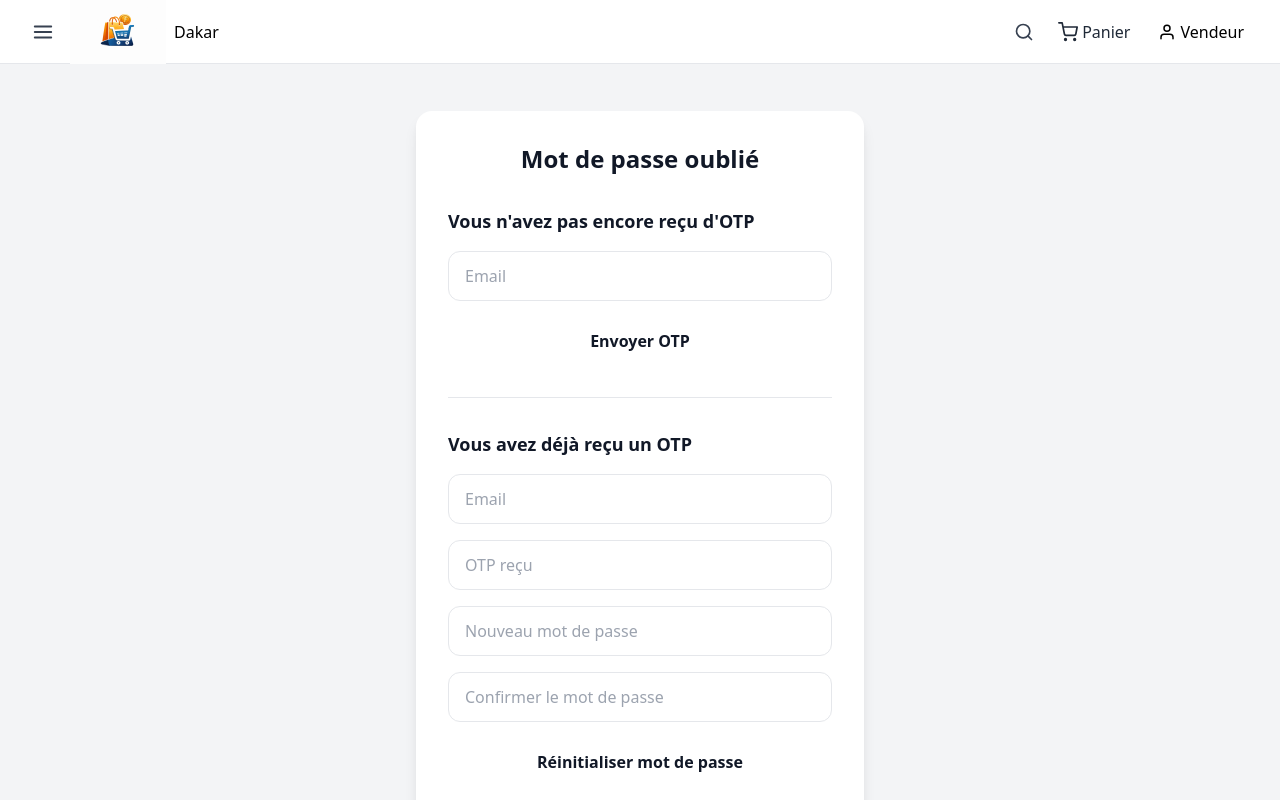
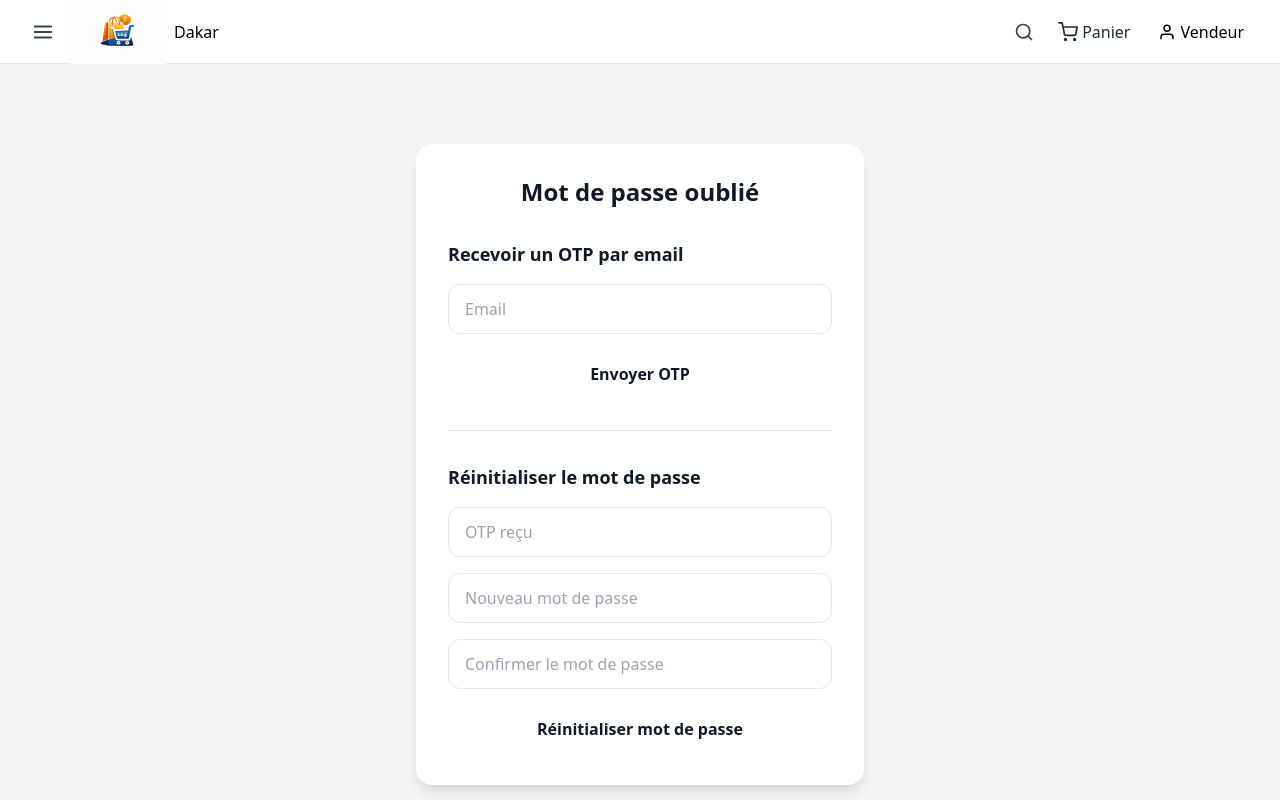
Before and after one commit to diabsking/Dakarbusinesse, a React (Vite) app in the folder frontend/: page /mot-de-passe-oublie in a window 1280 px wide. Shown: the top 800 px of the page. Built offline with nearby package versions, Linux system fonts and the light colour scheme.

Commit message:
corriger

```diff
--- a/frontend/src/pages/MotDePasseOublie.jsx
+++ b/frontend/src/pages/MotDePasseOublie.jsx
@@ -1,7 +1,5 @@
 import { useState } from "react";
-import axios from "axios";
 import api from "../services/api";
-
 
 export default function MotDePasseOublie() {
   const [email, setEmail] = useState("");
@@ -84,7 +82,7 @@ await api.post("/api/vendeur/auth/reset-password", {
             FORMULAIRE ENVOYER OTP
         ====================== */}
         <form onSubmit={envoyerOtp} className="space-y-4">
-          <h2 className="font-semibold text-lg">Vous n'avez pas encore reçu d'OTP</h2>
+          <h2 className="font-semibold text-lg">Recevoir un OTP par email</h2>
           <input
             type="email"
             placeholder="Email"
@@ -103,17 +101,10 @@ await api.post("/api/vendeur/auth/reset-password", {
         <hr className="my-4" />
 
         {/* ======================
-            FORMULAIRE VALIDER OTP + RESET
+            FORMULAIRE RESET MDP
         ====================== */}
         <form onSubmit={resetAvecOtp} className="space-y-4">
-          <h2 className="font-semibold text-lg">Vous avez déjà reçu un OTP</h2>
-          <input
-            type="email"
-            placeholder="Email"
-            value={email}
-            onChange={(e) => setEmail(e.target.value)}
-            className="w-full px-4 py-3 border rounded-xl"
-          />
+          <h2 className="font-semibold text-lg">Réinitialiser le mot de passe</h2>
           <input
             type="text"
             placeholder="OTP reçu"
--- a/frontend/src/pages/SpaceVendeur.jsx
+++ b/frontend/src/pages/SpaceVendeur.jsx
@@ -347,22 +347,6 @@ function RegisterForm({ setEmail, setVerificationPending }) {
       >
         {loading ? "Création..." : "Créer votre boutique"}
       </button>
-
-      {/* VERIFICATION EMAIL */}
-      <button
-        type="button"
-        onClick={() => {
-          if (!data.email) {
-            setError("Veuillez entrer votre adresse email");
-            return;
-          }
-          setEmail(data.email);
-          setVerificationPending(true);
-        }}
-        className="w-full py-4 border border-orange-600 text-orange-600 rounded-xl font-semibold"
-      >
-        Vérifier votre mail
-      </button>
     </form>
   );
 }
```
Lines whose indentation alone changed are shown as unchanged.
